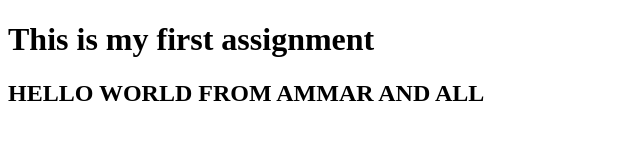
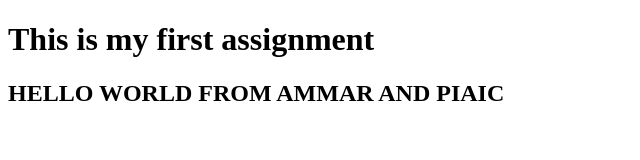
Before and after one commit to ammar666/bootcamp2020, a plain HTML site: page index.html in a window 1280 px wide. Shown: the full height of the page, 0-640 px from the left. Drawn offline with Linux system fonts and the light colour scheme.

Commit message:
Update index.html

```diff
--- a/index.html
+++ b/index.html
@@ -9,7 +9,7 @@
         This is my first assignment
     </h1>
     <h2>
-        HELLO WORLD FROM AMMAR AND ALL
+        HELLO WORLD FROM AMMAR AND PIAIC
     </h2>
 
 
```
